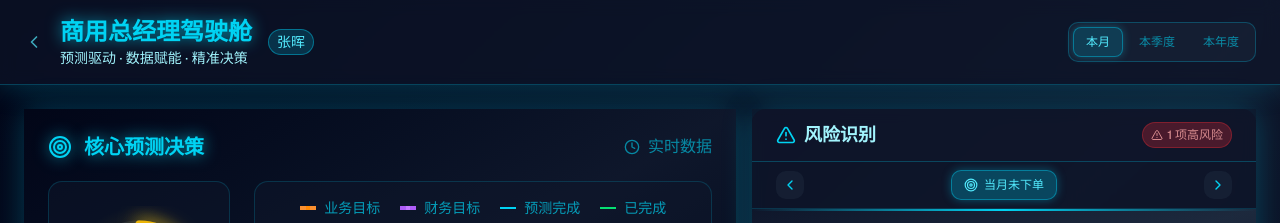
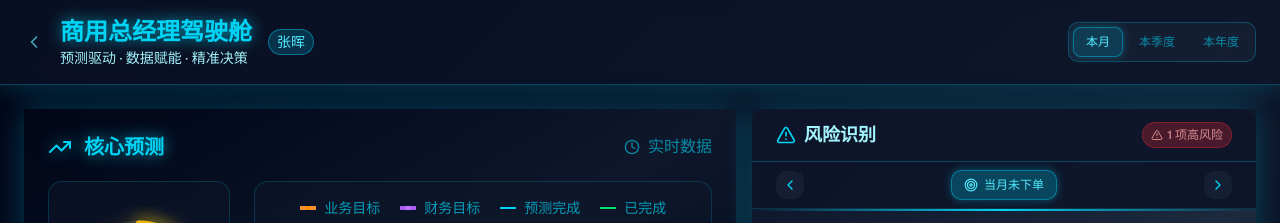
Before and after one commit to navylee1990/coze_jsc, a Next.js app: page /gm in a window 1280 px wide. Shown: the top 223 px of the page. Built offline with nearby package versions, Linux system fonts and the light colour scheme.

Commit message:
style(components): 标题改为核心预测并更新图标

```diff
--- a/src/components/PredictionDecisionCard.tsx
+++ b/src/components/PredictionDecisionCard.tsx
@@ -526,9 +526,9 @@ export default function PredictionDecisionCard({
       {/* 标题栏 */}
       <div className="mb-5 flex items-center justify-between">
         <div className="flex items-center gap-3">
-          <Target className={cn('w-6 h-6', DASHBOARD_STYLES.neon)} />
+          <TrendingUp className={cn('w-6 h-6', DASHBOARD_STYLES.neon)} />
           <h2 className={cn('text-xl font-bold', DASHBOARD_STYLES.neon)}>
-            核心预测决策
+            核心预测
           </h2>
         </div>
         <div className="flex items-center gap-2 text-base text-cyan-400/60">
```
